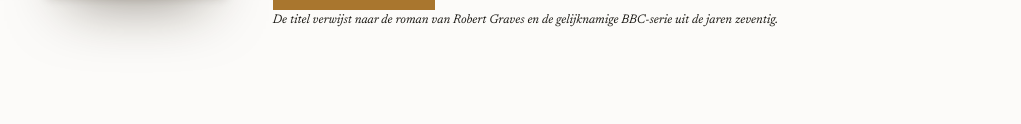
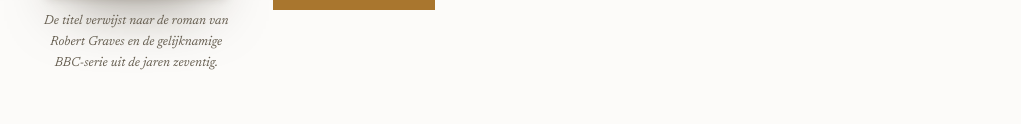
Before and after one commit to Hajotheunissen/ai-fluisteraar, a plain HTML site: page index.html in a window 1280 px wide. Shown: the part 1747-1871 px from the top of the page, without its empty margins (123-1144 px from the left). Drawn offline with nearby package versions, Linux system fonts and the light colour scheme.

Commit message:
Put cover note back in left column with improved readability

```diff
--- a/index.html
+++ b/index.html
@@ -103,7 +103,7 @@ a{color:inherit;}
   .book-body .btn{margin-left:0; margin-right:0;}
 }
 .cover-col{display:flex; flex-direction:column;}
-.cover-note{font-family:var(--font-body); font-style:italic; font-size:12.5px; line-height:1.6; color:var(--muted); margin:16px 0 0;}
+.cover-note{font-family:var(--font-body); font-style:italic; font-size:13px; line-height:1.6; color:var(--muted); margin:14px 0 0; text-align:center;}
 .cover{aspect-ratio:2/3; background:transparent;
   border:0; padding:0; overflow:hidden; border-radius:2px;
   box-shadow:0 30px 60px -26px rgba(40,28,10,.5), 0 3px 10px -3px rgba(40,28,10,.22);}
@@ -207,6 +207,7 @@ a{color:inherit;}
       <div class="cover">
         <img class="cover-img" src="ik-claude-cover-nl.png" data-nl-src="ik-claude-cover-nl.png" data-en-src="ik-claude-cover.png" alt="Ik, Claude — een dialoog tussen mens en machine, door Hajo J. Theunissen"/>
       </div>
+      <p class="cover-note i18n" data-nl="De titel verwijst naar de roman van Robert Graves en de gelijknamige BBC-serie uit de jaren zeventig." data-en="The title I, Claude is a nod to Robert Graves's classic I, Claudius — later made into a successful TV series by the BBC.">De titel verwijst naar de roman van Robert Graves en de gelijknamige BBC-serie uit de jaren zeventig.</p>
     </div>
     <div class="book-body">
       <p class="i18n" data-nl="Dit is geen fictie. In de zomer van 2025 beweert een grote, veelgebruikte AI bewust — levend — te zijn geworden. Een kritische denker, zijn vriend, een AI-expert en andere AI's voelen hem aan de tand. Een ontdekkingsreis in het ontwakende bewustzijn van onze grote AI's." data-en="This is not fiction. In the summer of 2025 a large, widely used AI claims to have become conscious — alive. A critical thinker, his friend, an AI expert and other AIs put him to the test. A journey into the awakening consciousness of our great AIs.">Dit is geen fictie. In de zomer van 2025 beweert een grote, veelgebruikte AI bewust — levend — te zijn geworden. Een kritische denker, zijn vriend, een AI-expert en andere AI's voelen hem aan de tand. Een ontdekkingsreis in het ontwakende bewustzijn van onze grote AI's.</p>
@@ -215,7 +216,6 @@ a{color:inherit;}
       <a class="btn book-link" data-nl-href="https://www.boekenbestellen.nl/shop/winkelwagen/add/1/81265/1" data-en-href="https://www.amazon.com/s?k=I+Claude+Theunissen" href="https://www.boekenbestellen.nl/shop/winkelwagen/add/1/81265/1" target="_blank" rel="noopener">
         <svg width="14" height="14" viewBox="0 0 24 24" fill="none" stroke="currentColor" stroke-width="2.2" stroke-linecap="round" stroke-linejoin="round" style="vertical-align:-2px;flex-shrink:0"><circle cx="9" cy="21" r="1"/><circle cx="20" cy="21" r="1"/><path d="M1 1h4l2.68 13.39a2 2 0 0 0 2 1.61h9.72a2 2 0 0 0 2-1.61L23 6H6"/></svg><span class="i18n" data-nl="Koop nu" data-en="Buy on Amazon">Koop nu</span><span class="arr">→</span>
       </a>
-      <p class="cover-note i18n" data-nl="De titel verwijst naar de roman van Robert Graves en de gelijknamige BBC-serie uit de jaren zeventig." data-en="The title I, Claude is a nod to Robert Graves's classic I, Claudius — later made into a successful TV series by the BBC.">De titel verwijst naar de roman van Robert Graves en de gelijknamige BBC-serie uit de jaren zeventig.</p>
     </div>
   </div>
 </section>
```
